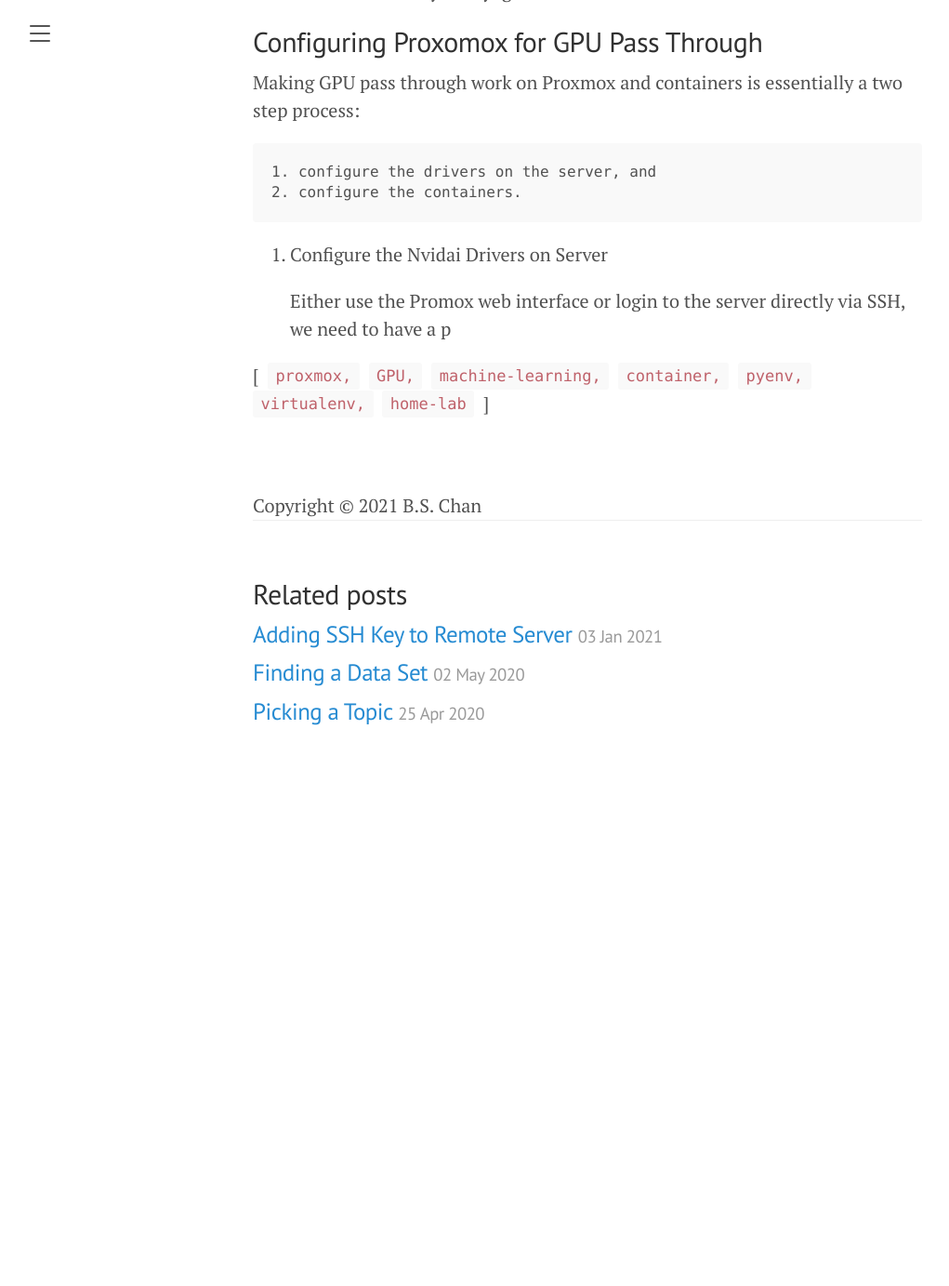
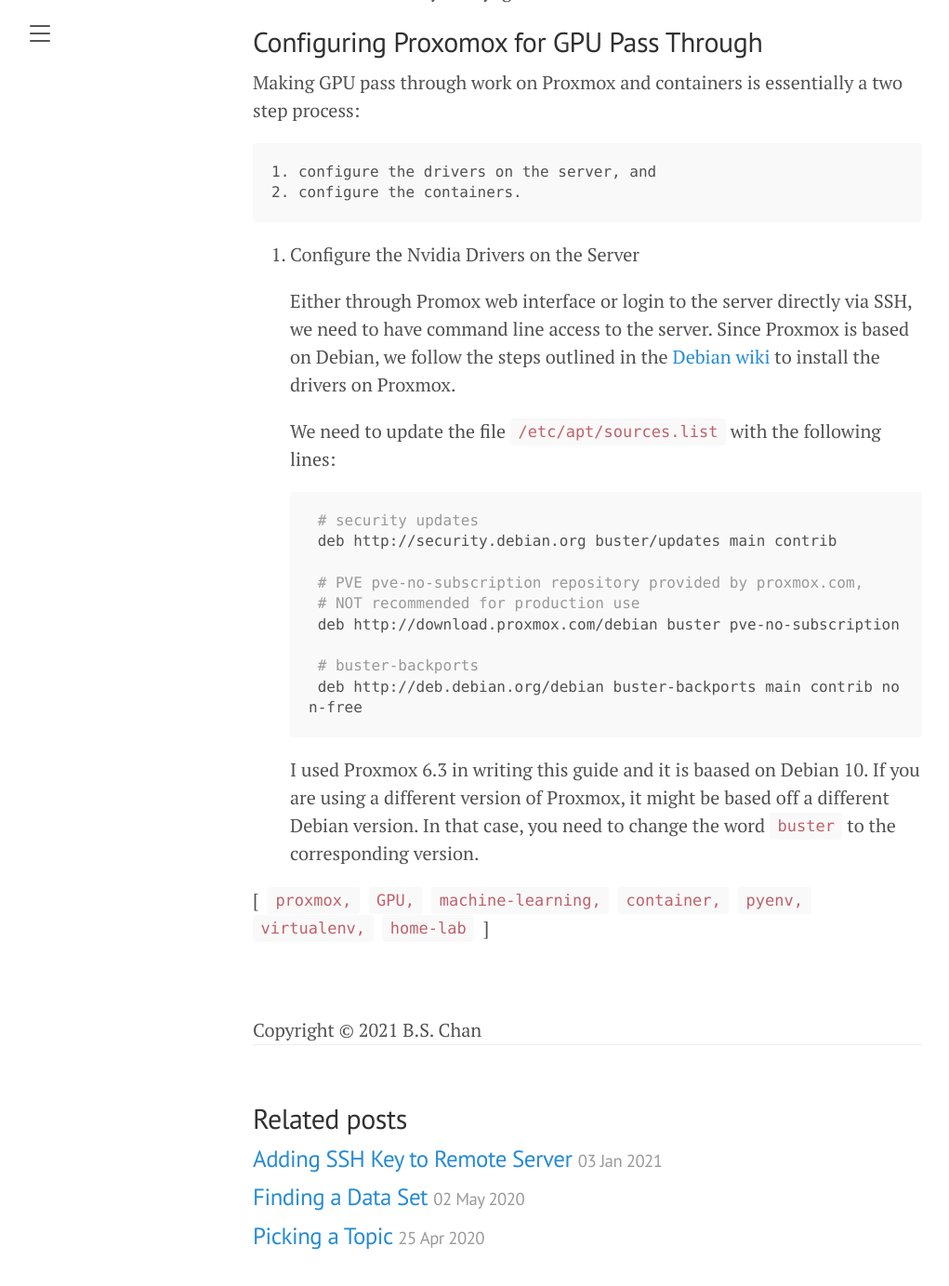
Before and after one commit to Saltwater-City/bslc.github.io, a Jekyll site: the page built from _posts/2021-01-04-proxmox-server.md, in a window 1280 px wide and 1400 px high, scrolled down 1980 px. Shown: the top 1383 px of the window at 93% size, without its empty margins (8-1029 px from the left). Built offline with Jekyll 4.4.1, drawn with Linux system fonts in a browser that asks for light colours; before the commit the page ends 2821 px from its top, so only the background shows below that.

Commit message:
adding section on GPU configs

````diff
--- a/_posts/2021-01-04-proxmox-server.md
+++ b/_posts/2021-01-04-proxmox-server.md
@@ -52,6 +52,20 @@
     1. configure the drivers on the server, and
     2. configure the containers.
 
-1. Configure the Nvidai Drivers on Server
+1. Configure the Nvidia Drivers on the Server
 
-    Either use the Promox web interface or login to the server directly via SSH, we need to have a p
+    Either through Promox web interface or login to the server directly via SSH, we need to have command line access to the server. Since Proxmox is based on Debian, we follow the steps outlined in the [Debian wiki](https://wiki.debian.org/NvidiaGraphicsDrivers) to install the drivers on Proxmox.
+
+    We need to update the file `/etc/apt/sources.list` with the following lines:
+    ``` bash
+    # security updates
+    deb http://security.debian.org buster/updates main contrib
+
+    # PVE pve-no-subscription repository provided by proxmox.com,
+    # NOT recommended for production use
+    deb http://download.proxmox.com/debian buster pve-no-subscription
+
+    # buster-backports
+    deb http://deb.debian.org/debian buster-backports main contrib non-free
+    ```
+    I used Proxmox 6.3 in writing this guide and it is baased on Debian 10. If you are using a different version of Proxmox, it might be based off a different Debian version. In that case, you need to change the word `buster` to the corresponding version.
````
